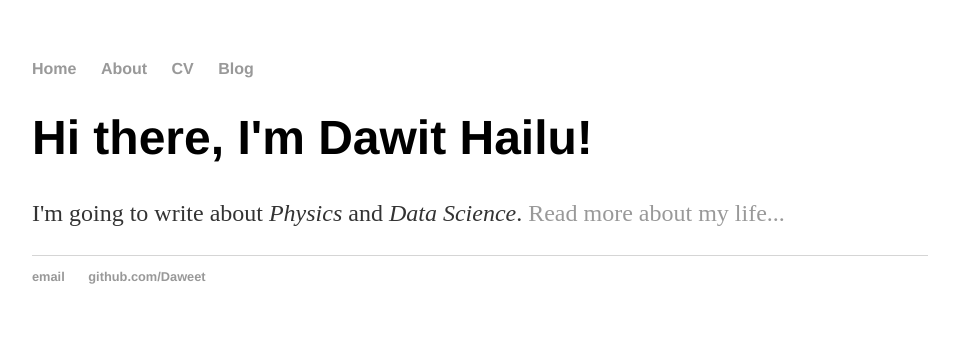
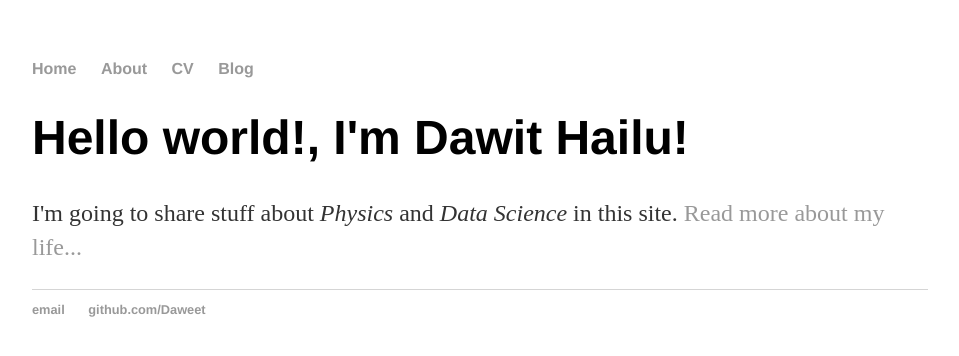
Before and after one commit to Daweet/Daweet.github.io, a Jekyll site: the page built from index.html, in a window 1280 px wide. Shown: the top 356 px of the page, without its empty margins (160-1119 px from the left). Built offline with Jekyll 4.4.1, drawn with Linux system fonts in a browser that asks for light colours.

Commit message:
Update index.html

```diff
--- a/index.html
+++ b/index.html
@@ -1,8 +1,8 @@
 ---
 layout: default
-title: Daweet Hailu
+title: Dawitt Hailu
 ---
 <div class="blurb">
-	<h1>Hi there, I'm Dawit Hailu!</h1>
-	<p>I'm going to write about <em>Physics</em> and <em>Data Science</em>. <a href="/about">Read more about my life...</a></p>
+	<h1>Hello world!, I'm Dawit Hailu!</h1>
+	<p>I'm going to share stuff about <em>Physics</em> and <em>Data Science</em> in this site. <a href="/about">Read more about my life...</a></p>
 </div><!-- /.blurb -->
```
